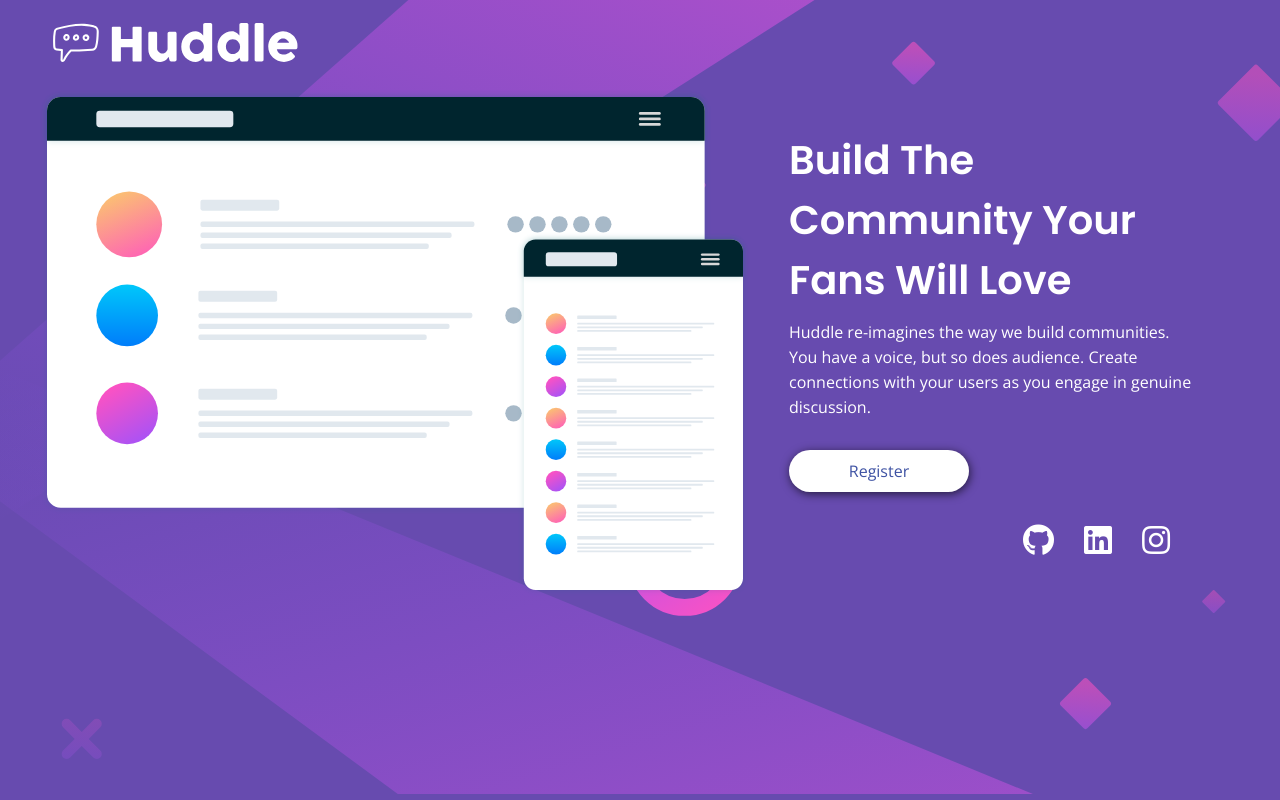
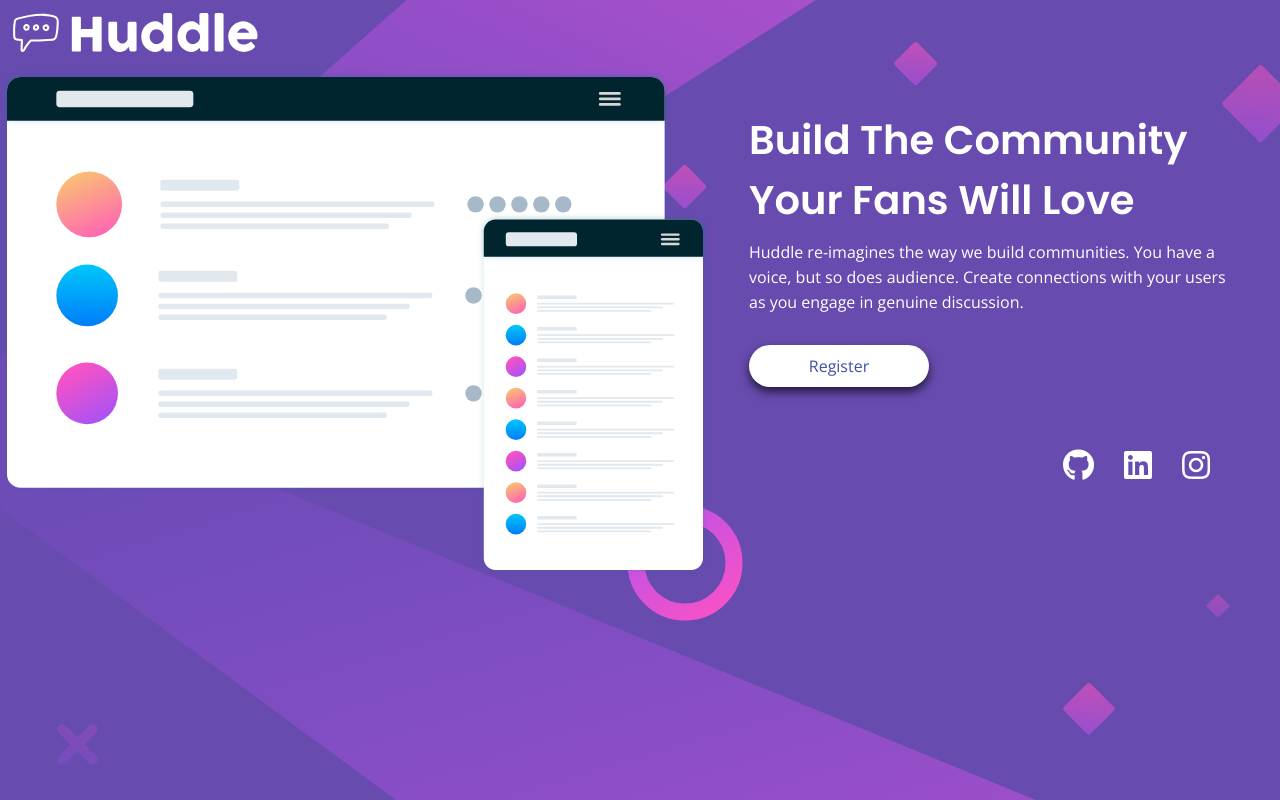
Before and after one commit to mazziera/huddle-landing-page, a plain HTML site: page index.html in a window 1280 px wide. Drawn offline with nearby package versions, Linux system fonts and the light colour scheme.

Commit message:
atualização alterado div para ul a classe .social alterado media max 375px por 425px alterados todos os width para max-width e todos os margin para auto

```diff
--- a/css/responsive.css
+++ b/css/responsive.css
@@ -1,7 +1,7 @@
-@media (max-width: 375px){
+@media (max-width: 425px){
 
     body{
-        background: url(../images/bg-mobile.svg)   no-repeat;
+        background: url(../images/bg-mobile.svg) center center no-repeat;
         background-size: cover;
         background-color: blueviolet;
     }
@@ -52,8 +52,8 @@
 
 }
 
+
 @media (max-width: 1100px){
-
     .container .infos .description .register{
         margin-bottom: 50px;
     }
--- a/css/style.css
+++ b/css/style.css
@@ -1,7 +1,7 @@
 @import url('https://fonts.googleapis.com/css2?family=Open+Sans&family=Poppins:wght@400;600&display=swap');
 
 body{
-    height: 98vh;
+    min-height: 100vh;
     font-family: 'Open Sans', sans-serif;
     background: url(../images/bg-desktop.svg) center center no-repeat;
     background-size: cover;
@@ -9,28 +9,28 @@ body{
 }
 
 .header{
-    margin: 10px 40px;
+    margin: auto;
 }
 
 .container{
-    margin: 10px 40px;
+    margin: auto;
+    max-width: 100%;
 }
 
 .container .infos{
     width: 100%;
-    height: 100%;
     display: flex;
 }
 
 .cabecalho .infos .illustration img{
+    max-width: 100%;
     display: flex;
-    width: 100%;
 }
 
 .container .infos .description{
     display: flex;
     flex-direction: column;
-    width: 500px;
+    max-width: 500px;
     margin: 40px 40px;
 }
 
@@ -59,7 +59,7 @@ body{
     text-align: center;
     padding: 10px 55px;
     border-radius: 30px;
-    box-shadow: 1px 2px 10px rgba(0, 0, 0, 0.651);
+    box-shadow: 0px 5px 10px rgba(0, 0, 0, 0.651);
     transition: 0.5s;
     cursor: pointer;
 }
@@ -74,8 +74,13 @@ body{
     font-size: xx-large;
     display: flex;
     justify-content: flex-end;
-    align-items: flex-end;
-    transition: 0.5s ;
+    align-items: center;
+    transition: 0.5s;
+}
+
+.social > a{
+   max-width: 31px;
+
 }
 
 .social .fab:hover{
--- a/index.html
+++ b/index.html
@@ -40,22 +40,29 @@
 
         <a href="#" class="register">Register</a>
 
-        <div class="social">
+        <ul class="social">
 
+          <li>
             <a href="https://github.com/mazziera" target="_blank" rel="external">
               <i class="fab fa-github"></i>
+          </li>
 
           </a>
 
+          <li>
             <a href="https://www.linkedin.com/" target="_blank" rel="external">
               <i class="fab fa-linkedin"></i>
 
             </a>
+          </li>
 
+          <li>
             <a href="https://www.instagram.com/mazzieri_ra/" target="_blank" rel="external">
                 <i class="fab fa-instagram"></i>
             </a>
-        </div>
+          </li>
+
+        </ul>
 
       </div>
 
```
Lines whose indentation alone changed are shown as unchanged.
